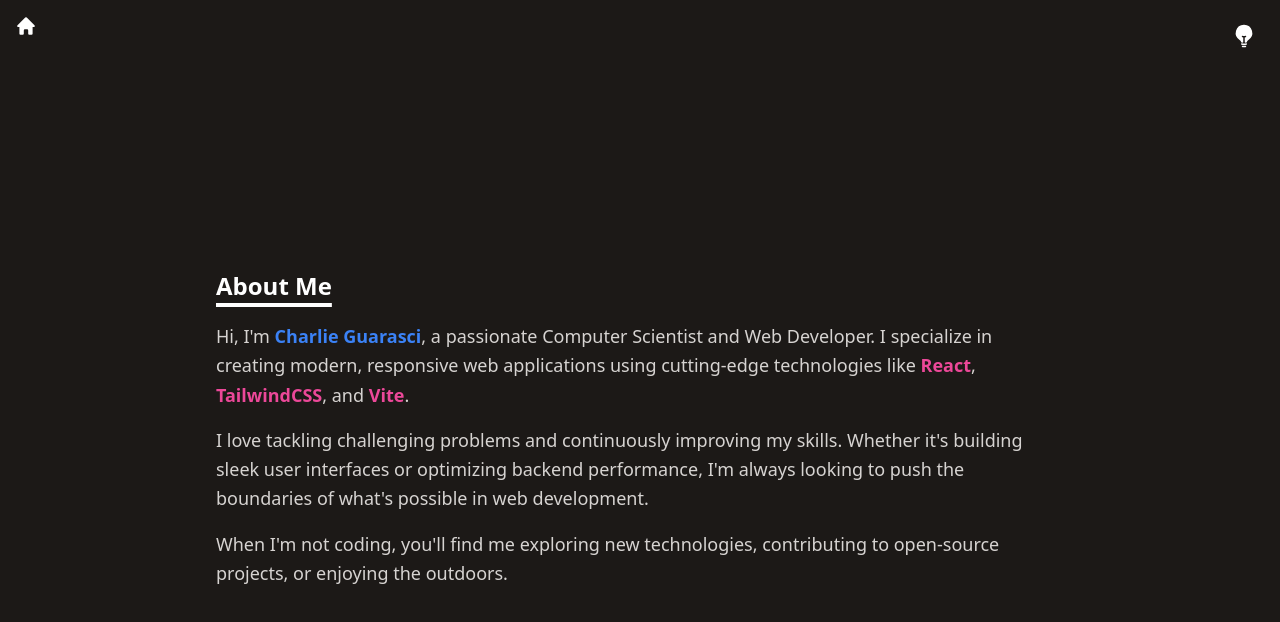
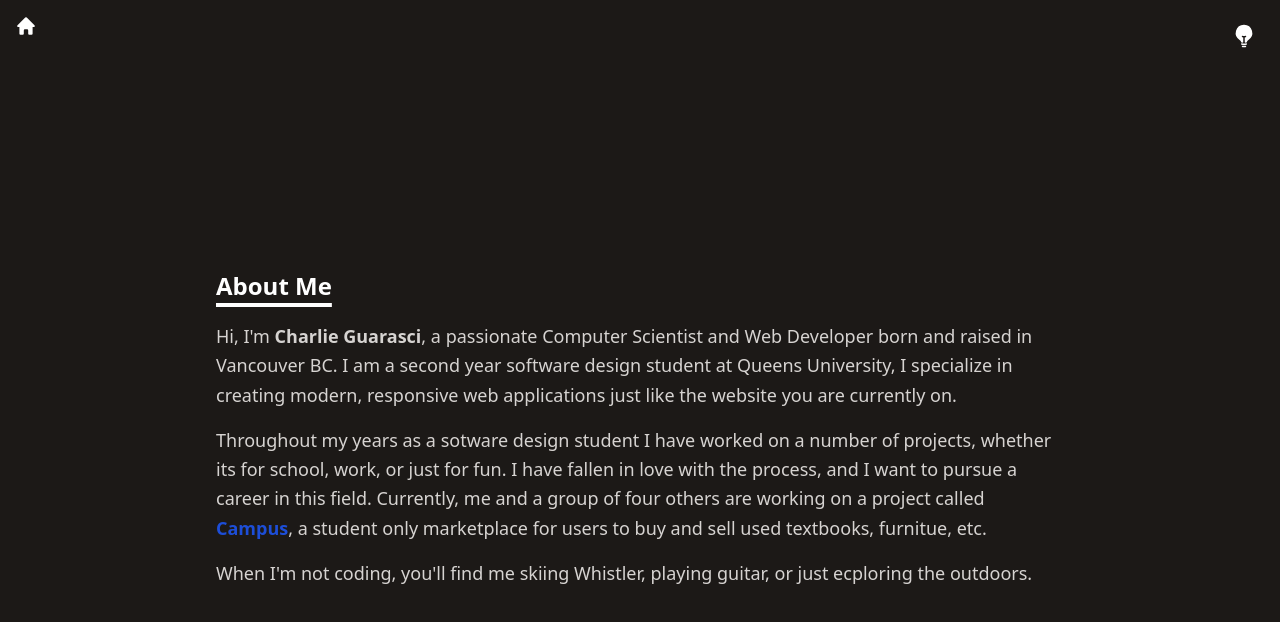
Before and after one commit to CharlieGuarasci/Portfolio-Website, a React (Vite) app: page /about in a window 1280 px wide. Shown: the top 622 px of the page. Built offline with nearby package versions, Linux system fonts and the light colour scheme.

Commit message:
Changed the about me

```diff
--- a/src/components/About.jsx
+++ b/src/components/About.jsx
@@ -16,6 +16,7 @@ function About({ theme, handleThemeSwitch }) {
     <svg xmlns="http://www.w3.org/2000/svg" viewBox="0 0 24 24" fill="currentColor" class="size-6">
       <path d="M12 .75a8.25 8.25 0 0 0-4.135 15.39c.686.398 1.115 1.008 1.134 1.623a.75.75 0 0 0 .577.706c.352.083.71.148 1.074.195.323.041.6-.218.6-.544v-4.661a6.714 6.714 0 0 1-.937-.171.75.75 0 1 1 .374-1.453 5.261 5.261 0 0 0 2.626 0 .75.75 0 1 1 .374 1.452 6.712 6.712 0 0 1-.937.172v4.66c0 .327.277.586.6.545.364-.047.722-.112 1.074-.195a.75.75 0 0 0 .577-.706c.02-.615.448-1.225 1.134-1.623A8.25 8.25 0 0 0 12 .75Z" />
       <path fill-rule="evenodd" d="M9.013 19.9a.75.75 0 0 1 .877-.597 11.319 11.319 0 0 0 4.22 0 .75.75 0 1 1 .28 1.473 12.819 12.819 0 0 1-4.78 0 .75.75 0 0 1-.597-.876ZM9.754 22.344a.75.75 0 0 1 .824-.668 13.682 13.682 0 0 0 2.844 0 .75.75 0 1 1 .156 1.492 15.156 15.156 0 0 1-3.156 0 .75.75 0 0 1-.668-.824Z" clip-rule="evenodd" />
+
     </svg>
 
   );
@@ -39,7 +40,7 @@ function About({ theme, handleThemeSwitch }) {
             <div className="p-4 relative group">
           <Link
             to="/"
-            className="inline-block text-black dark:text-white hover:opacity-80 transition-opacity"
+            className="inline-block text-black dark:text-white hover:opacity-60 transition-opacity"
           >
             <svg
               xmlns="http://www.w3.org/2000/svg"
@@ -70,16 +71,16 @@ function About({ theme, handleThemeSwitch }) {
           <div className="w-full max-w-4xl p-6">
             <Title>About Me</Title>
             <p className="text-lg leading-relaxed mb-4">
-              Hi, I'm <span className="font-bold text-blue-500">Charlie Guarasci</span>, a passionate Computer Scientist and Web Developer.
-              I specialize in creating modern, responsive web applications using cutting-edge technologies like
-              <span className="font-semibold text-pink-500"> React</span>, <span className="font-semibold text-pink-500"> TailwindCSS</span>, and <span className="font-semibold text-pink-500"> Vite</span>.
+              Hi, I'm <span className="font-bold">Charlie Guarasci</span>, a passionate Computer Scientist and Web Developer born and raised in Vancouver BC.
+              I am a second year software design student at Queens University, I specialize in creating modern, responsive web applications just like the website you are currently on.
             </p>
             <p className="text-lg leading-relaxed mb-4">
-              I love tackling challenging problems and continuously improving my skills. Whether it's building sleek user interfaces
-              or optimizing backend performance, I'm always looking to push the boundaries of what's possible in web development.
+              Throughout my years as a sotware design student I have worked on a number of projects, whether its for school, work, or just for fun. I have fallen in love with the process,
+              and I want to pursue a career in this field. Currently, me and a group of four others are working on a project called <span className="font-bold text-blue-700">Campus</span>, a student only marketplace for users to buy and sell used textbooks, furnitue, etc.
+
             </p>
             <p className="text-lg leading-relaxed">
-              When I'm not coding, you'll find me exploring new technologies, contributing to open-source projects, or enjoying the outdoors.
+              When I'm not coding, you'll find me skiing Whistler, playing guitar, or just ecploring the outdoors.
             </p>
           </div>
         </div>
--- a/src/components/PortfolioItem.jsx
+++ b/src/components/PortfolioItem.jsx
@@ -11,7 +11,7 @@ function PortfolioItem({ title, imgUrl, stack, link }) {
             <img
                 src={imgUrl}
                 alt={title}
-                className="w-full h-36 md:h-48 object-cover cursor-pointer"
+                className="w-full h-36 md:h-48 object-cover cursor-pointer hover:opacity-60 transition-opacity"
             />
             <div className="w-full p-4">
                 <h3 className="text-lg md:text-xl dark:text-white mb-2 md:mb-3 font-semibold">
```
